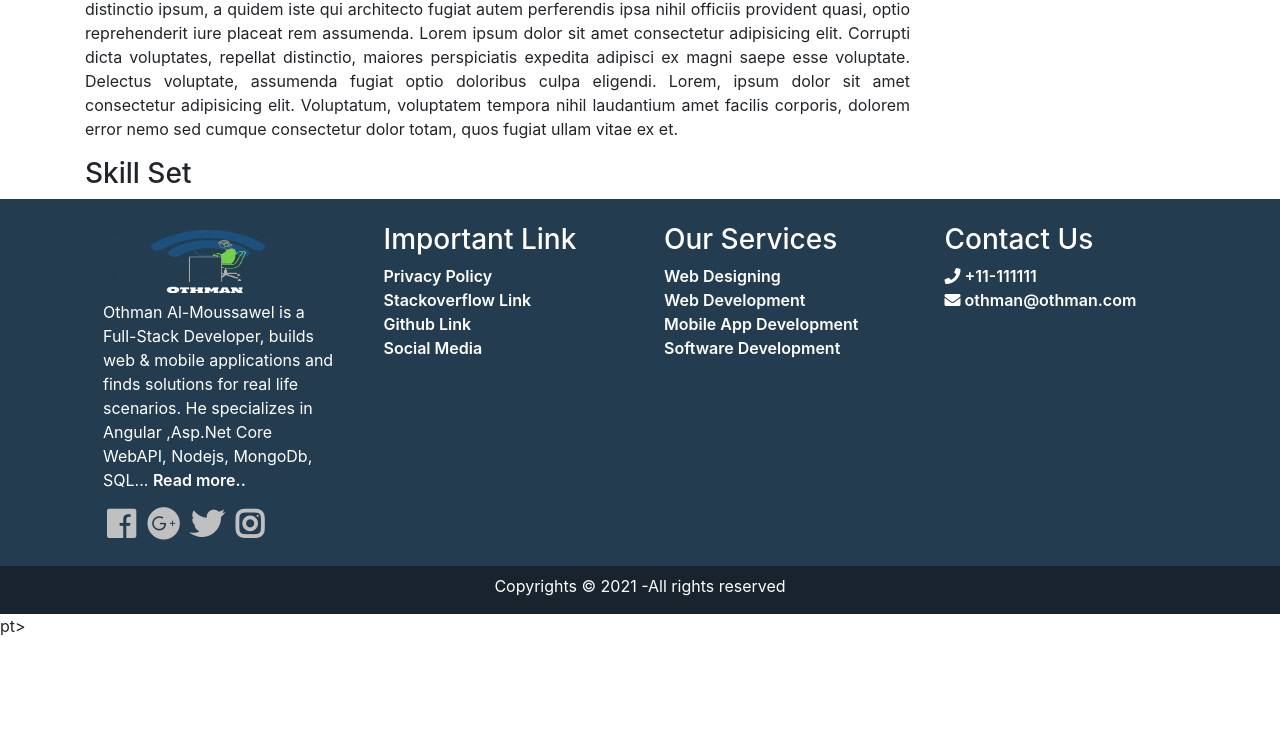
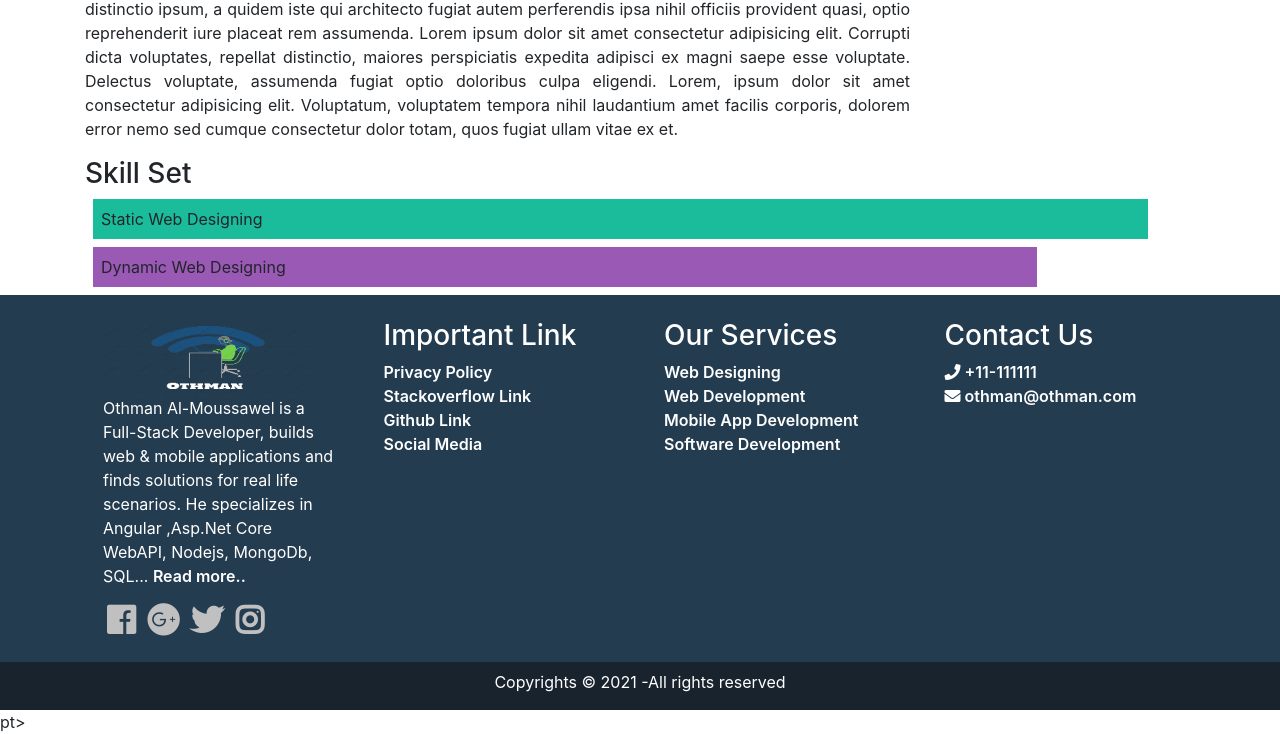
Before and after one commit to osman-developer/portfolio-tech-web, a plain HTML site: page webdesigning.html in a window 1280 px wide. Shown: the part 989-1723 px from the top of the page. Before the commit the page ends 1627 px from the top, so only its background shows below. Drawn offline with Linux system fonts and the light colour scheme; grey boxes are pictures that could not be loaded.

Commit message:
services

```diff
--- a/webdesigning.html
+++ b/webdesigning.html
@@ -131,7 +131,10 @@
             <div class="row">
                 <div class="col-12">
                     <h3>Skill Set</h3>
-                </div>
+                    <div class="bar p-2 m-2" style="background-color: #1abc9c; width: 95%;">Static Web Designing</div>
+
+                <div class="bar p-2 m-2" style="background-color: #9b59b6; width: 85%;">Dynamic Web Designing</div>
+            </div>
             </div>
         </div>
     </section>
```
